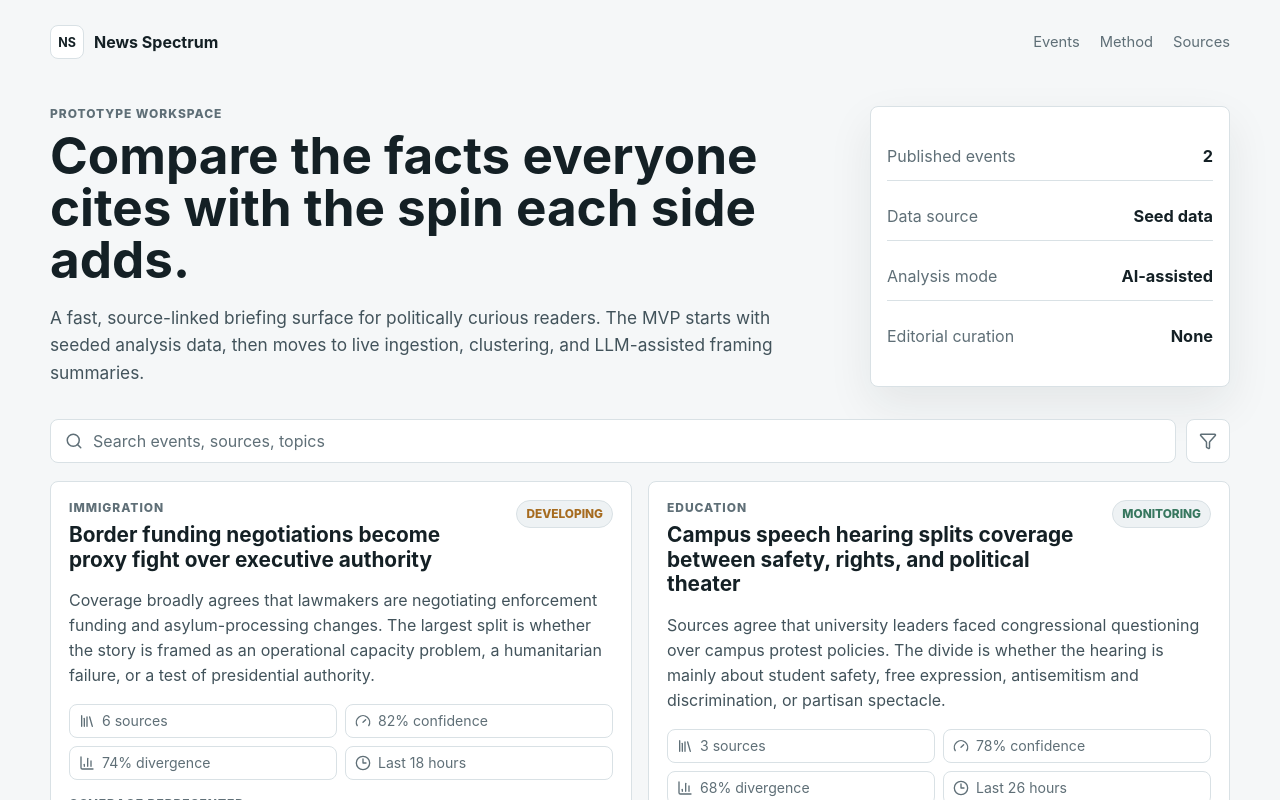
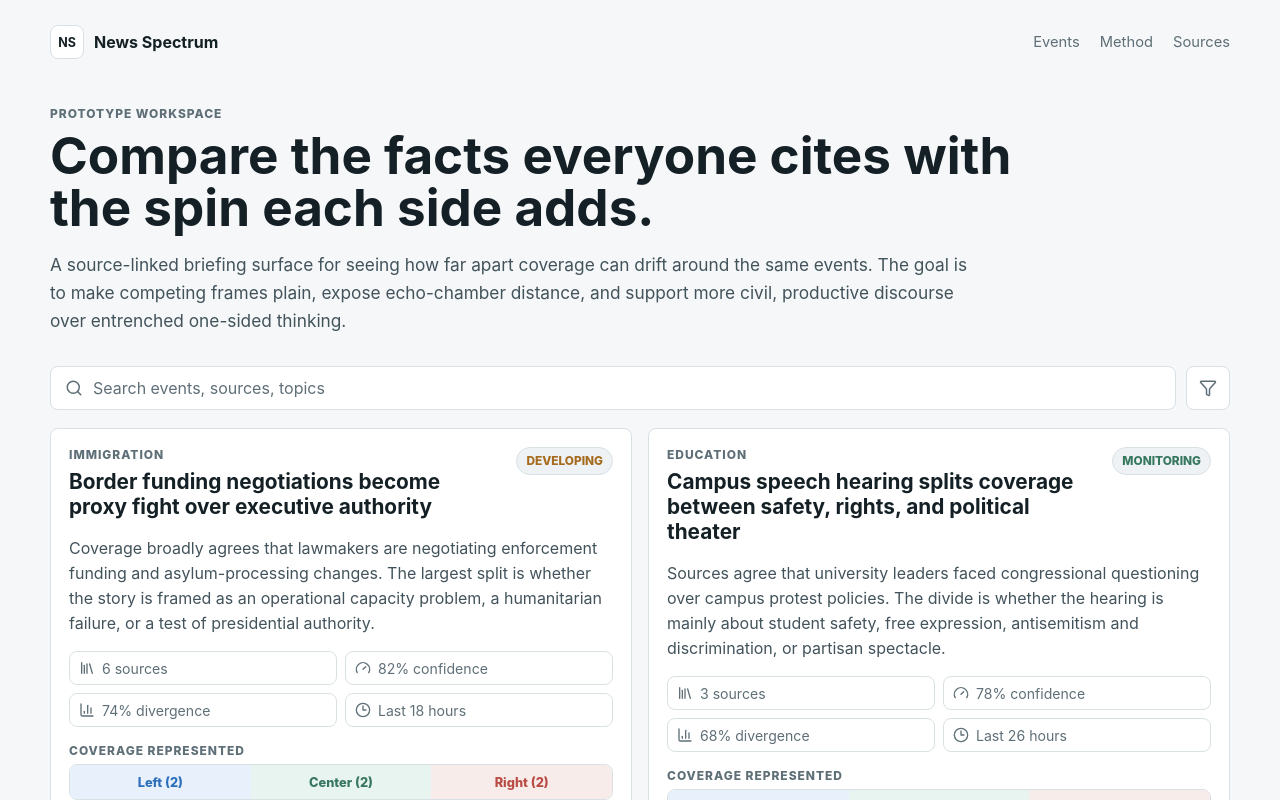
Before and after one commit to mcjilton/news-spectrum, a Next.js app: page / in a window 1280 px wide. Shown: the top 800 px of the page. Built offline with nearby package versions, Linux system fonts and the light colour scheme; no server answers.

Commit message:
Refine homepage mission copy

```diff
--- a/app/page.tsx
+++ b/app/page.tsx
@@ -16,17 +16,10 @@ import {
   type EventSource,
   type SpectrumBucket,
 } from "@/lib/events";
-import { serverConfig } from "@/lib/config";
 
 const buckets: SpectrumBucket[] = ["left", "center", "right"];
 
 export const revalidate = 300;
-
-const dataModeLabels = {
-  seed: "Seed data",
-  imported: "Supabase import",
-  live: "Live pipeline",
-} as const;
 
 function countBucketSources(
   sources: EventSource[],
@@ -57,28 +50,11 @@ export default async function HomePage() {
           <p className="eyebrow">Prototype workspace</p>
           <h1>Compare the facts everyone cites with the spin each side adds.</h1>
           <p className="lede">
-            A fast, source-linked briefing surface for politically curious readers.
-            The MVP starts with seeded analysis data, then moves to live ingestion,
-            clustering, and LLM-assisted framing summaries.
+            A source-linked briefing surface for seeing how far apart coverage can
+            drift around the same events. The goal is to make competing frames
+            plain, expose echo-chamber distance, and support more civil,
+            productive discourse over entrenched one-sided thinking.
           </p>
-        </div>
-        <div className="heroPanel" aria-label="System status">
-          <div className="metric">
-            <span>Published events</span>
-            <strong>{events.length}</strong>
-          </div>
-          <div className="metric">
-            <span>Data source</span>
-            <strong>{dataModeLabels[serverConfig.dataMode]}</strong>
-          </div>
-          <div className="metric">
-            <span>Analysis mode</span>
-            <strong>AI-assisted</strong>
-          </div>
-          <div className="metric">
-            <span>Editorial curation</span>
-            <strong>None</strong>
-          </div>
         </div>
       </section>
 
--- a/app/styles.css
+++ b/app/styles.css
@@ -80,7 +80,14 @@ button {
   font-size: 0.92rem;
 }
 
-.hero,
+.hero {
+  display: grid;
+  grid-template-columns: 1fr;
+  gap: 28px;
+  align-items: stretch;
+  padding: 42px 0 28px;
+}
+
 .detailHero {
   display: grid;
   grid-template-columns: 1fr minmax(280px, 360px);
@@ -96,6 +103,18 @@ button {
   font-size: clamp(2.1rem, 4vw, 4.35rem);
   line-height: 1.02;
   letter-spacing: 0;
+}
+
+.heroCopy {
+  max-width: 980px;
+}
+
+.hero .heroCopy h1 {
+  max-width: 980px;
+}
+
+.hero .lede {
+  max-width: 920px;
 }
 
 .detailHero h1 {
@@ -121,7 +140,6 @@ button {
   line-height: 1.6;
 }
 
-.heroPanel,
 .scorePanel {
   display: grid;
   gap: 10px;
@@ -133,7 +151,6 @@ button {
   box-shadow: var(--shadow);
 }
 
-.metric,
 .scorePanel div {
   position: relative;
   display: flex;
@@ -145,12 +162,10 @@ button {
   color: var(--muted);
 }
 
-.metric:last-child,
 .scorePanel div:last-child {
   border-bottom: 0;
 }
 
-.metric strong,
 .scorePanel strong {
   color: var(--ink);
   font-size: 1.02rem;
@@ -237,8 +252,7 @@ button {
   line-height: 1.55;
 }
 
-.status,
-.prototypeBadge {
+.status {
   flex: 0 0 auto;
   border: 1px solid var(--line);
   border-radius: 999px;
@@ -632,8 +646,4 @@ button {
     align-items: flex-start;
     flex-direction: column;
   }
-
-  .prototypeBadge {
-    max-width: 100%;
-  }
 }
```
